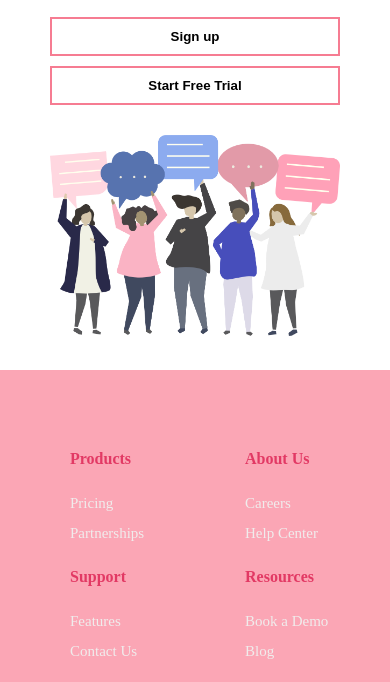
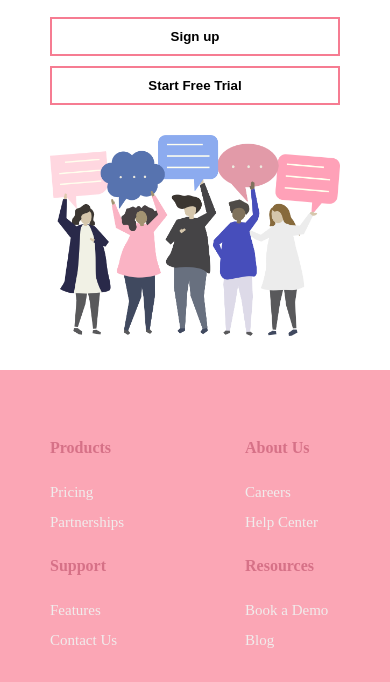
Before and after one commit to Debosmita053/OIBSIP_WebDevelopementAndDesign_task1, a plain HTML site: page index.html in a window 390 px wide. Shown: the part 4113-4795 px from the top of the page. Drawn offline with Linux system fonts and the light colour scheme; some packages are replaced by stand-ins of ours; a script that the page names is missing.

Commit message:
footer changes

```diff
--- a/style.css
+++ b/style.css
@@ -284,7 +284,7 @@ form input {
 
 .link-title h4 {
     margin-bottom: 20px;
-    color: #e23964;
+    color: #D67187;
 }
 
 .link-title small {
@@ -435,10 +435,7 @@ form input {
 }
 
 #footer{
-     padding: 30px 20px;
-        background-color: #fba6b5;
-        min-height: 300px;
-
+     height: auto;
 }
 
 .footer-left-column {
```
